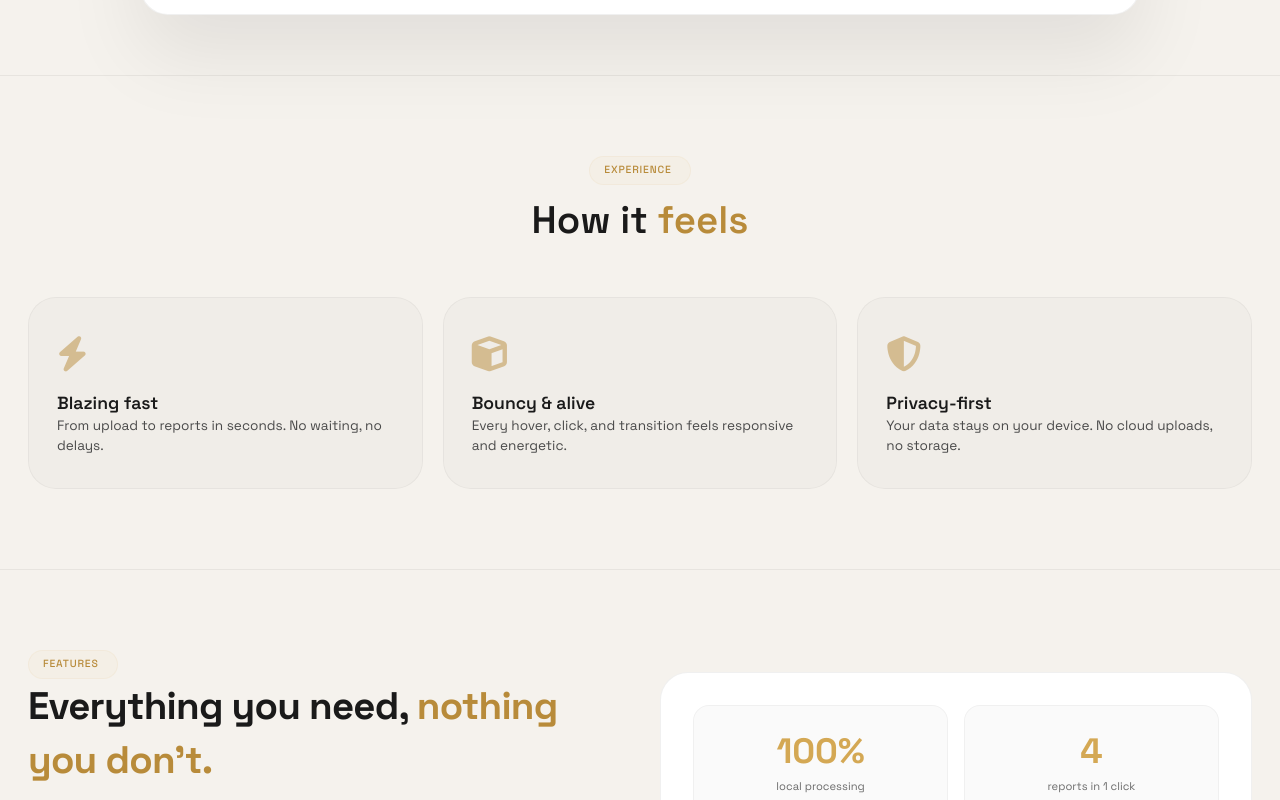
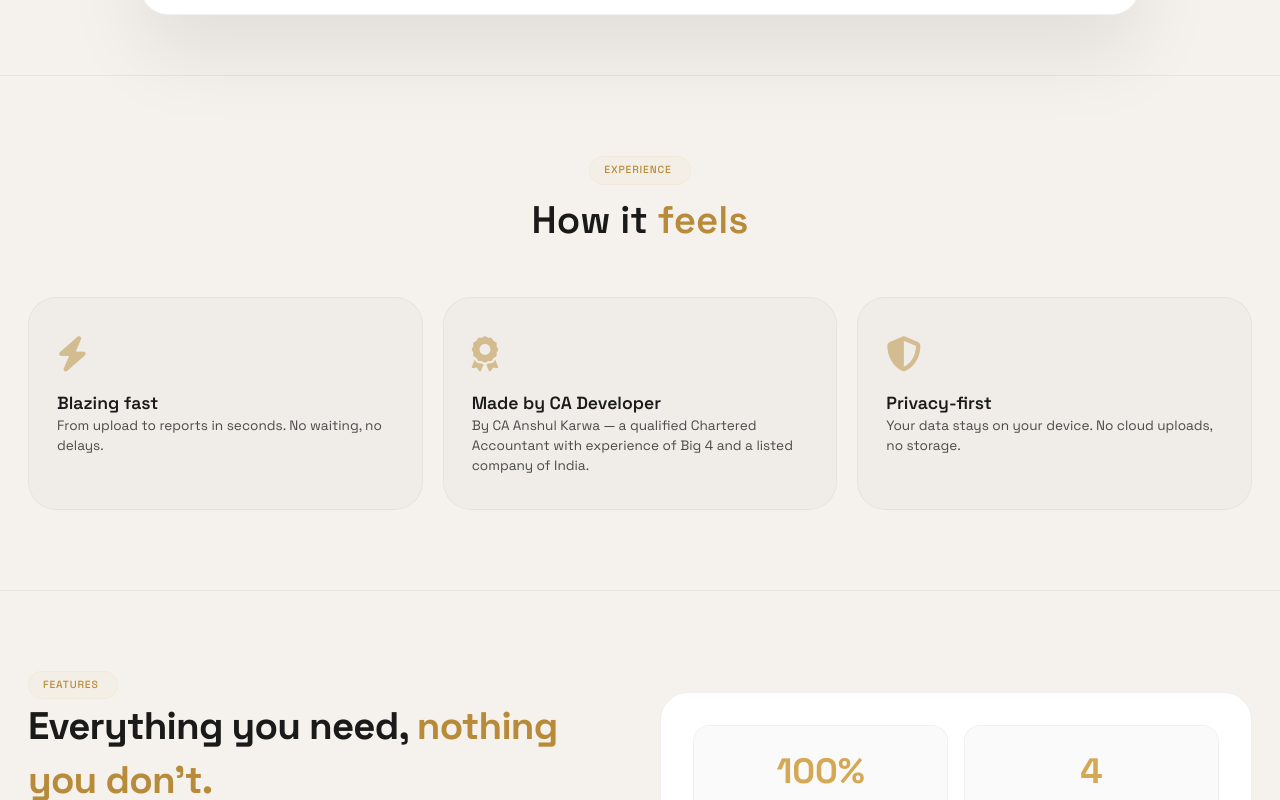
Before and after one commit to anshulca/hisab, a React (Vite) app: page / in a window 1280 px wide. Shown: the part 1428-2228 px from the top of the page. Built offline with nearby package versions, Linux system fonts and the light colour scheme.

Commit message:
Landing: replace 'Bouncy & alive' feel card with 'Made by CA Developer' (CA Anshul Karwa, Big 4 + listed company experience)

```diff
--- a/src/components/Landing.tsx
+++ b/src/components/Landing.tsx
@@ -163,8 +163,8 @@ export function Landing({ onGenerate }: LandingProps) {
               <h4>Blazing fast</h4><p>From upload to reports in seconds. No waiting, no delays.</p>
             </div>
             <div className="feel-card">
-              <div className="icon"><i className="fas fa-cube" /></div>
-              <h4>Bouncy & alive</h4><p>Every hover, click, and transition feels responsive and energetic.</p>
+              <div className="icon"><i className="fas fa-award" /></div>
+              <h4>Made by CA Developer</h4><p>By CA Anshul Karwa — a qualified Chartered Accountant with experience of Big 4 and a listed company of India.</p>
             </div>
             <div className="feel-card">
               <div className="icon"><i className="fas fa-shield-alt" /></div>
```
